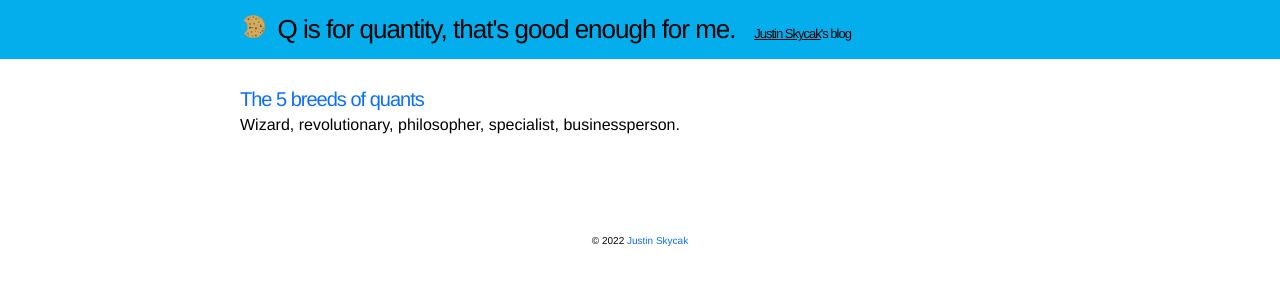
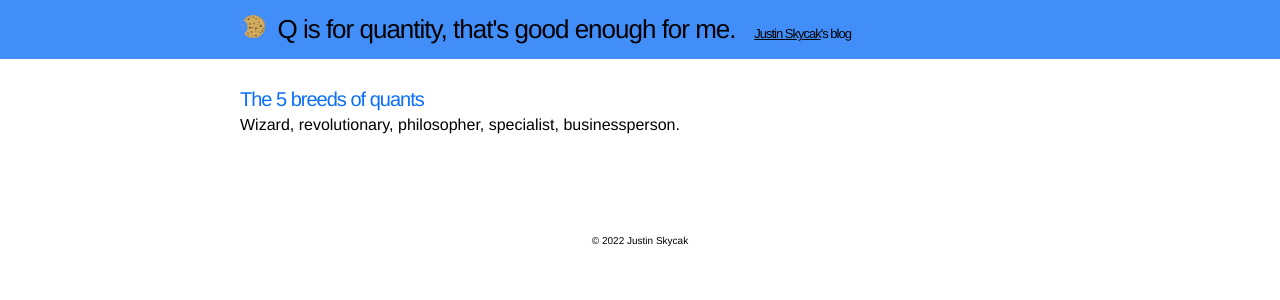
Before and after one commit to quantmonster/quantmonster.github.io, a Jekyll site: the page built from index.html, in a window 1280 px wide. Shown: the top 300 px of the page. Built offline with Jekyll 4.4.1, drawn with Linux system fonts in a browser that asks for light colours.

Commit message:
fix footer, update header color

```diff
--- a/_includes/footer.html
+++ b/_includes/footer.html
@@ -3,7 +3,7 @@
   <div class="wrap">
 
     <center><div class="page__footer-copyright" style="width:100%; max-width:800px; margin:auto"><font size="0.5em">
-      &copy; {{ site.time | date: '%Y' }} <a style="text-decoration:none;" href="https://justinmath.com" target="_blank">Justin Skycak</a>
+      &copy; {{ site.time | date: '%Y' }} <a style="text-decoration:none; color:black;" href="https://justinmath.com" target="_blank">Justin Skycak</a>
     </font></div></center>
 
   </div>
--- a/css/main.css
+++ b/css/main.css
@@ -48,7 +48,7 @@ a:visited { color: #0B6FFB; }
   padding-bottom: 10px;
   /*min-height: 56px;*/
   color: black;
-  background-color: #04AEEC;
+  background-color: #428ef9;
 }
 
 .site-title,
```
